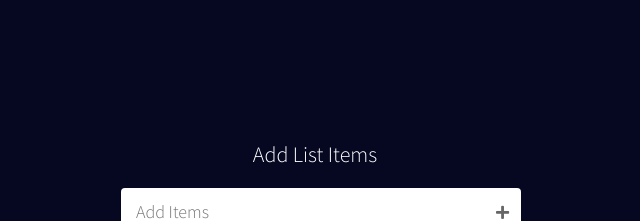
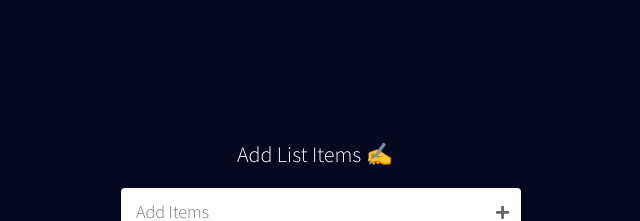
Before and after one commit to Alihaiderizvi/redux-todo-app, a React (Create React App) app: page / in a window 1280 px wide. Shown: the top 221 px of the page, without its empty margins (325-965 px from the left). Built offline with nearby package versions, Linux system fonts and the light colour scheme.

Commit message:
Phase 9: Ui Complete ~ v.01

```diff
--- a/package.json
+++ b/package.json
@@ -1,5 +1,6 @@
 {
   "name": "redux-todo",
+  "homepage": "https://alihaiderizvi.github.io/redux-todo-app/",
   "version": "0.1.0",
   "private": true,
   "dependencies": {
@@ -13,6 +14,8 @@
     "web-vitals": "^1.1.2"
   },
   "scripts": {
+    "predeploy": "npm run build",
+    "deploy": "gh-pages -d build",
     "start": "react-scripts start",
     "build": "react-scripts build",
     "test": "react-scripts test",
@@ -35,5 +38,8 @@
       "last 1 firefox version",
       "last 1 safari version"
     ]
+  },
+  "devDependencies": {
+    "gh-pages": "^3.2.3"
   }
 }
--- a/src/components/Todo.js
+++ b/src/components/Todo.js
@@ -13,7 +13,7 @@ const Todo = () => {
 			<div className='main-div'>
 				<div className='child-div'>
 					<figure>
-						<figcaption>Add List Items</figcaption>
+						<figcaption>Add List Items ✍️</figcaption>
 					</figure>
 
 					<div className='addItems'>
```
Also changed, not shown: 1 other file (tests, documents, lock files or other folders).
